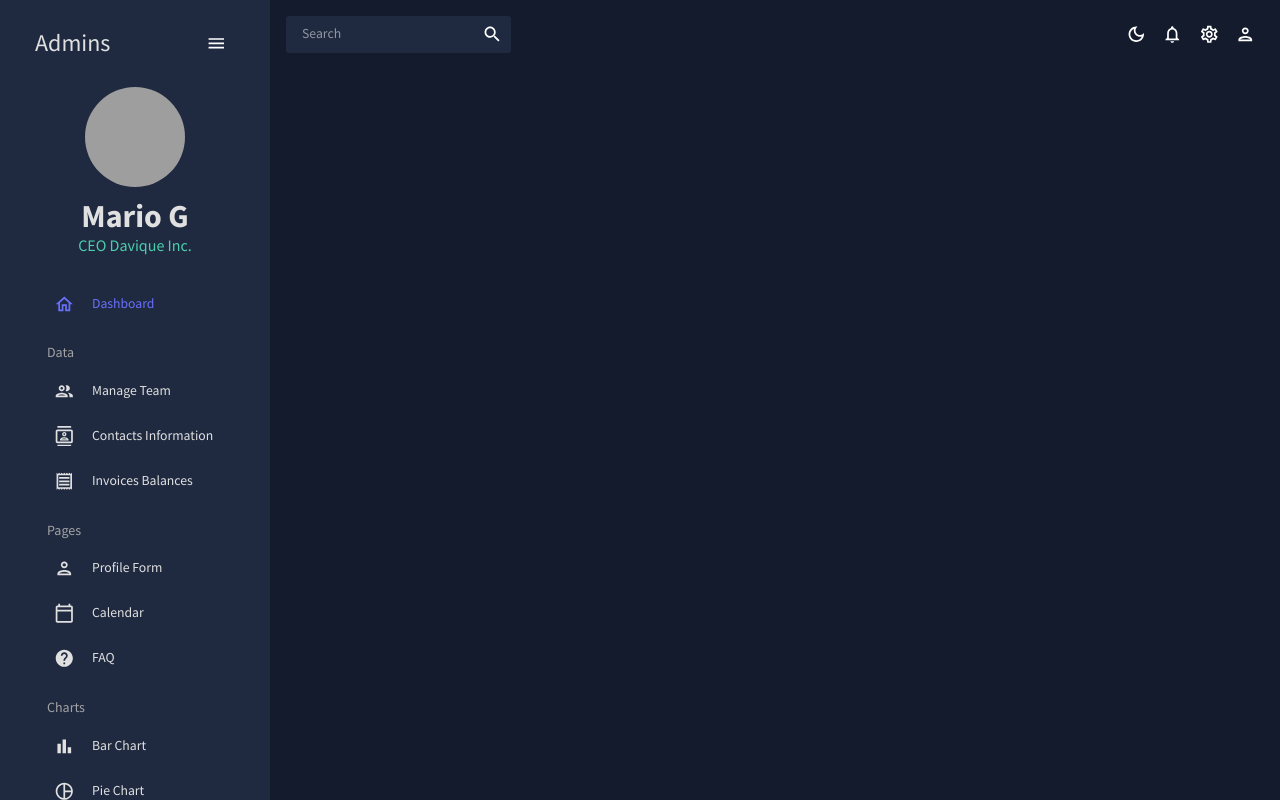
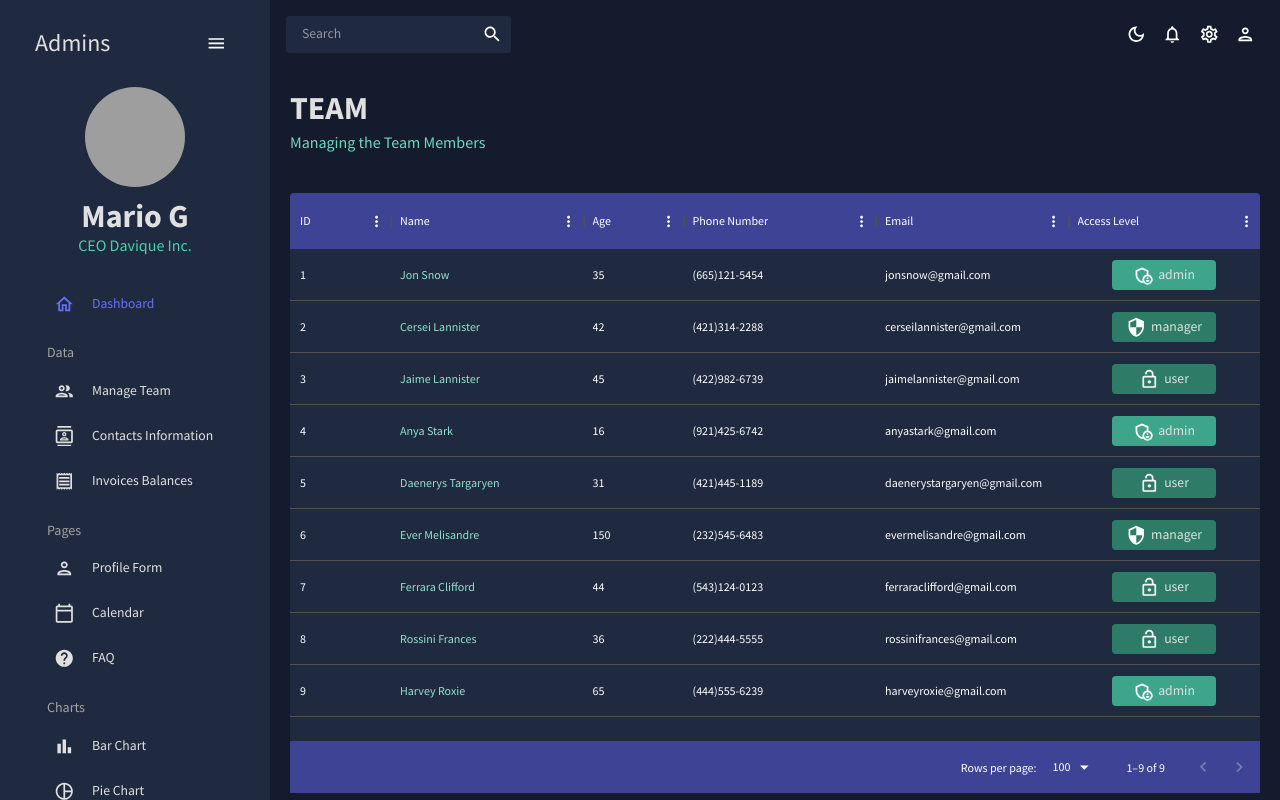
Before and after one commit to davique0/dashboard, a React (Create React App) app in the folder react-admin/: page /team in a window 1280 px wide. Built offline with nearby package versions, Linux system fonts and the light colour scheme; grey boxes are pictures that could not be loaded.

Commit message:
Add Manage Team grid

```diff
--- a/react-admin/src/App.js
+++ b/react-admin/src/App.js
@@ -4,7 +4,7 @@
 import Topbar from "./scenes/global/Topbar";
 import Sidebar from "./scenes/global/Sidebar";
 import Dashboard from "./scenes/dashboard";
-// import Team from "./scenes/team";
+import Team from "./scenes/team";
 // import Invoices from "./scenes/invoices";
 // import Contacts from "./scenes/contacts";
 // import Bar from "./scenes/bar";
@@ -28,7 +28,7 @@
             <Topbar />
             <Routes>
               <Route path="/" element={<Dashboard />} />
-              {/* <Route path="/team" element={<Team />} /> */}
+              <Route path="/team" element={<Team />} />
               {/* <Route path="/contacts" element={<Contacts />} /> */}
               {/* <Route path="/invoices" element={<Invoices />} /> */}
               {/* <Route path="/form" element={<Form />} /> */}
--- /dev/null
+++ b/react-admin/src/scenes/team/index.jsx
@@ -0,0 +1,96 @@
+import React from "react";
+import { Box, Typography, useTheme } from "@mui/material";
+import { DataGrid } from "@mui/x-data-grid";
+import { tokens } from "../../theme";
+import { mockDataTeam } from "../../data/mockData";
+import AdminPanelSettingsOutlinedIcon from "@mui/icons-material/AdminPanelSettingsOutlined";
+import LockOpenOutlinedIcon from "@mui/icons-material/LockOpenOutlined";
+import SecurityOutlinedIcon from "@mui/icons-material/SecurityOutlined";
+import Header from "../../components/Header";
+
+const Team = () => {
+  const theme = useTheme();
+  const colors = tokens(theme.palette.mode);
+  const columns = [
+    { field: "id", headerName: "ID" },
+    {
+      field: "name",
+      headerName: "Name",
+      flex: 1,
+      cellClassName: "name-column--cell",
+    },
+    {
+      field: "age",
+      headerName: "Age",
+      type: "number",
+      headerAlign: "left",
+      align: "left",
+    },
+    { field: "phone", headerName: "Phone Number", flex: 1 },
+    { field: "email", headerName: "Email", flex: 1 },
+    {
+      field: "access",
+      headerName: "Access Level",
+      flex: 1,
+      renderCell: ({ row: { access } }) => {
+        return (
+          <Box
+            width="60%"
+            m="0 auto"
+            p="5px"
+            display="flex"
+            justifyContent="center"
+            backgroundColor={
+              access === "admin"
+                ? colors.greenAccent[600]
+                : colors.greenAccent[700]
+            }
+            borderRadius="4px"
+          >
+            {access === "admin" && <AdminPanelSettingsOutlinedIcon />}
+            {access === "manager" && <SecurityOutlinedIcon />}
+            {access === "user" && <LockOpenOutlinedIcon />}
+            <Typography color={colors.gray[100]} sx={{ ml: "5px" }}>
+              {access}
+            </Typography>
+          </Box>
+        );
+      },
+    },
+  ];
+  return (
+    <Box m="20px">
+      <Header title="TEAM" subtitle="Managing the Team Members" />
+      <Box
+        m="40px 0 0 0 "
+        height="75vh"
+        sx={{
+          "& .MuiDataGrid-root": {
+            border: "none",
+          },
+          "& .MuiDataGrid-cell": {
+            borderBottom: "none",
+          },
+          "& .name-column--cell": {
+            color: colors.greenAccent[300],
+          },
+          "& .MuiDataGrid-columnHeaders": {
+            backgroundColor: colors.blueAccent[700],
+            borderBottom: "none",
+          },
+          "& .MuiDataGrid-virtualScroller": {
+            backgroundColor: colors.primary[400],
+          },
+          "& .MuiDataGrid-footerContainer": {
+            borderTop: "none",
+            backgroundColor: colors.blueAccent[700],
+          },
+        }}
+      >
+        <DataGrid rows={mockDataTeam} columns={columns} />
+      </Box>
+    </Box>
+  );
+};
+
+export default Team;
```
